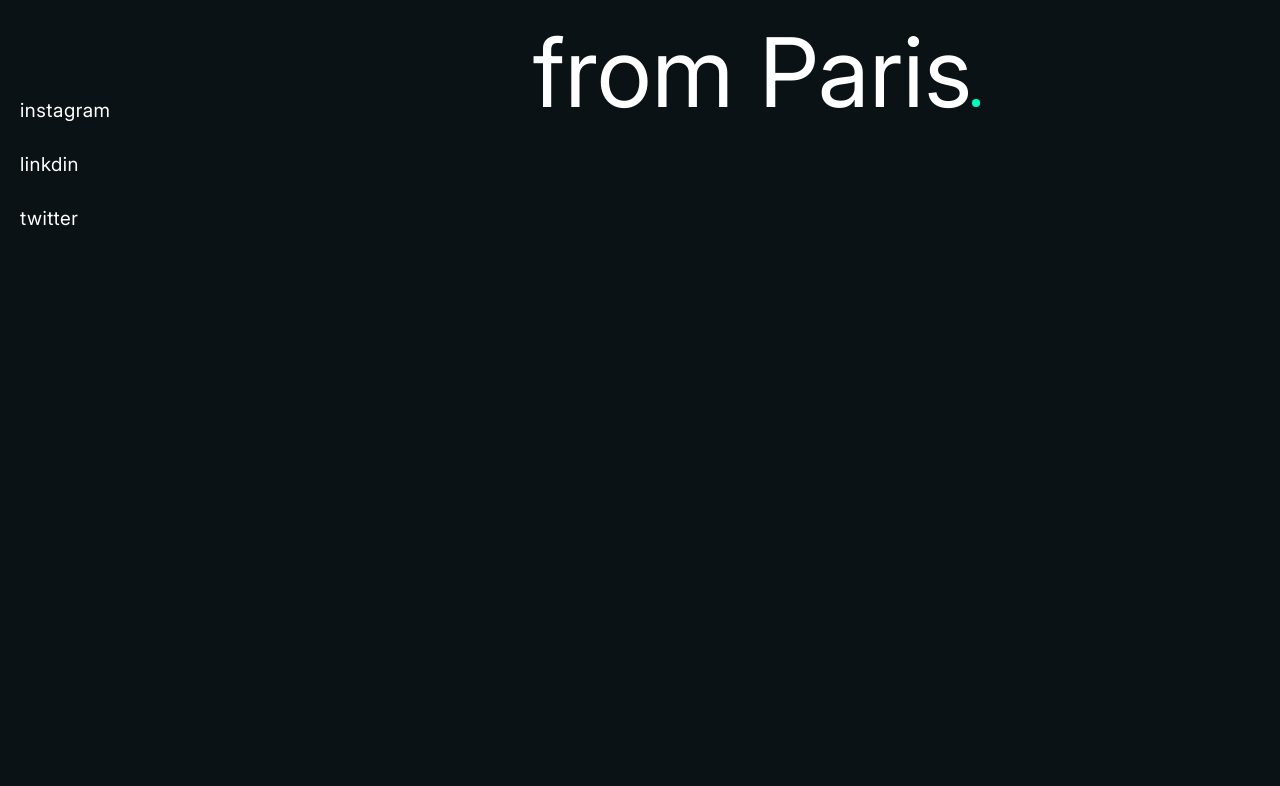
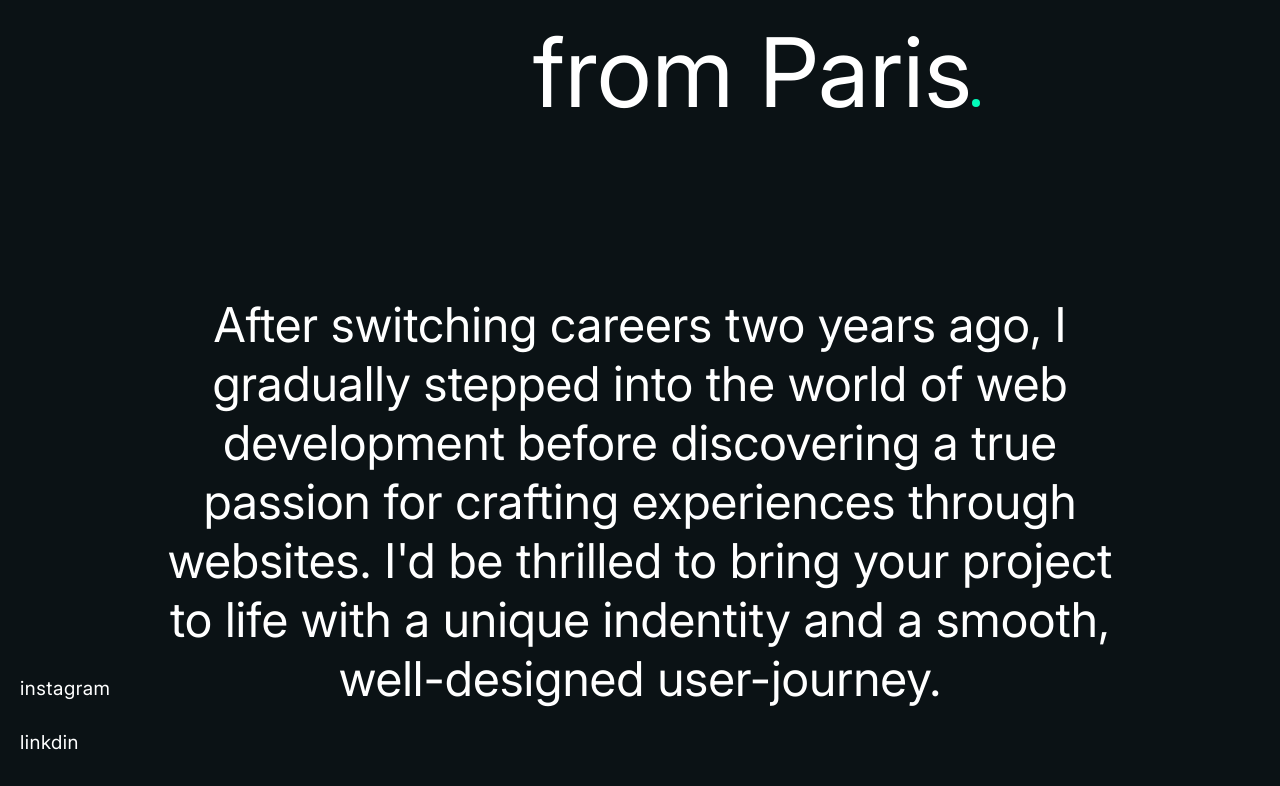
Before and after one commit to gbouly1/bouly-studio, a React (Create React App) app: page / in a window 1280 px wide. Shown: the part 2002-2788 px from the top of the page. Before the commit the page ends 2232 px from the top, so only its background shows below. Built offline with nearby package versions, Linux system fonts and the light colour scheme.

Commit message:
ajout description

```diff
--- a/src/components/about/About.jsx
+++ b/src/components/about/About.jsx
@@ -1,12 +1,12 @@
-import React from "react";
+import React, { useEffect, useRef } from "react";
 import "./about.css";
-import { useEffect, useRef } from "react";
 
 const About = () => {
   const firstRef = useRef();
   const secondRef = useRef();
   const thirdRef = useRef();
   const fourthRef = useRef();
+  const fifthRef = useRef();
 
   useEffect(() => {
     const observer = new IntersectionObserver((entries) => {
@@ -30,6 +30,9 @@ const About = () => {
     if (fourthRef.current) {
       observer.observe(fourthRef.current);
     }
+    if (fifthRef.current) {
+      observer.observe(fifthRef.current);
+    }
   }, []);
 
   return (
@@ -46,6 +49,15 @@ const About = () => {
       <p className="about-inter fourth-line" ref={fourthRef}>
         from Paris<span className="dot"></span>
       </p>
+      <div>
+        <p className="description" ref={fifthRef}>
+          After switching careers two years ago, I gradually stepped into the
+          world of web development before discovering a true passion for
+          crafting experiences through websites. I'd be thrilled to bring your
+          project to life with a unique indentity and a smooth, well-designed
+          user-journey.
+        </p>
+      </div>
       <ul className="ul-socials-about socials-about">
         <li className="li-about">instagram</li>
         <li className="li-about">linkdin</li>
--- a/src/components/about/about.css
+++ b/src/components/about/about.css
@@ -70,3 +70,19 @@ span.about-italic {
   font-weight: 200;
   letter-spacing: 0.5px;
 }
+
+.description {
+  text-align: center;
+  font-family: "Inter";
+  font-size: 3rem;
+  opacity: 0;
+  transition: opacity 1s ease-in-out;
+}
+
+.description.active {
+  opacity: 1;
+}
+
+div .description {
+  margin-top: 150px;
+}
```
